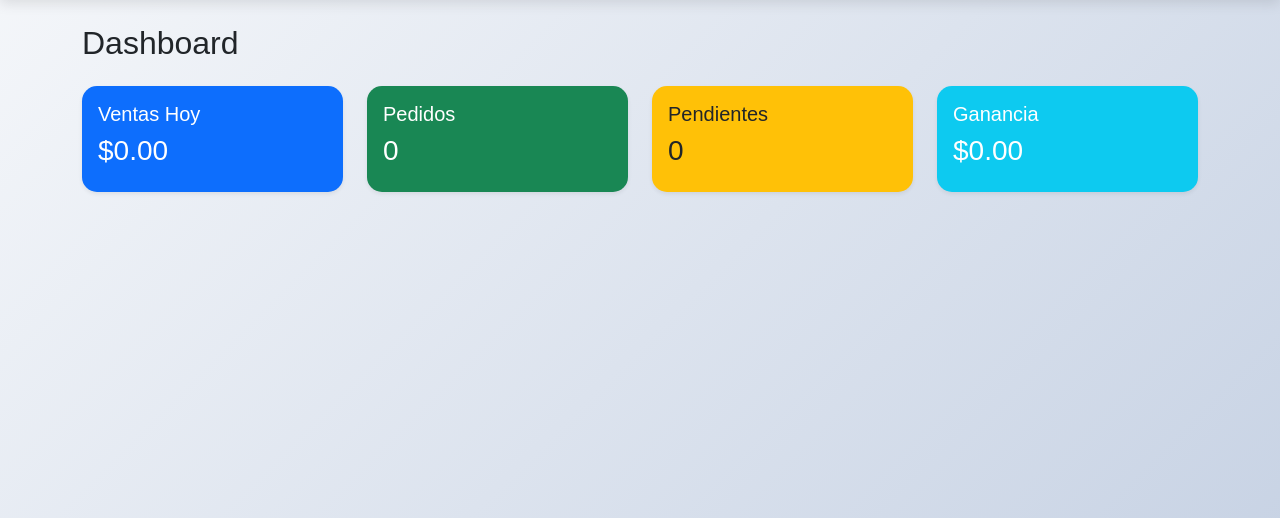
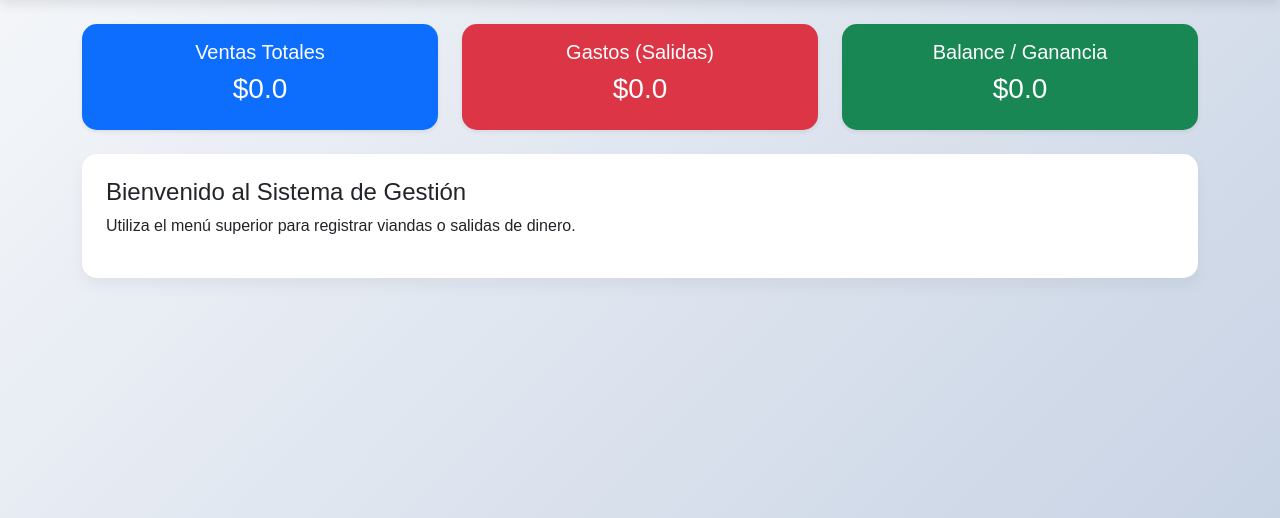
Before and after one commit to matiassoaresdelima-ctrl/Comercio, a Flask app: page / in a window 1280 px wide. Shown: the part 56-574 px from the top of the page. Run offline with Flask 3, Linux system fonts and the light colour scheme.

Commit message:
UI: Updated Dashboard to show dynamic financial totals

```diff
--- a/templates/dashboard.html
+++ b/templates/dashboard.html
@@ -1,39 +1,39 @@
 
 {% extends 'base.html' %}
 {% block content %}
-<h2 class='mb-4'>Dashboard</h2>
-<div class='row'>
-    <div class='col-md-3 mb-4'>
+<div class='row mb-4'>
+    <div class='col-md-4'>
         <div class='card bg-primary text-white shadow-sm'>
-            <div class='card-body'>
-                <h5>Ventas Hoy</h5>
-                <h3>$0.00</h3>
+            <div class='card-body text-center'>
+                <h5>Ventas Totales</h5>
+                <h3>${{ total_ventas }}</h3>
             </div>
         </div>
     </div>
-    <div class='col-md-3 mb-4'>
-        <div class='card bg-success text-white shadow-sm'>
-            <div class='card-body'>
-                <h5>Pedidos</h5>
-                <h3>0</h3>
+    <div class='col-md-4'>
+        <div class='card bg-danger text-white shadow-sm'>
+            <div class='card-body text-center'>
+                <h5>Gastos (Salidas)</h5>
+                <h3>${{ total_gastos }}</h3>
             </div>
         </div>
     </div>
-    <div class='col-md-3 mb-4'>
-        <div class='card bg-warning text-dark shadow-sm'>
-            <div class='card-body'>
-                <h5>Pendientes</h5>
-                <h3>0</h3>
-            </div>
-        </div>
-    </div>
-    <div class='col-md-3 mb-4'>
-        <div class='card bg-info text-white shadow-sm'>
-            <div class='card-body'>
-                <h5>Ganancia</h5>
-                <h3>$0.00</h3>
+    <div class='col-md-4'>
+        <div class='card bg-success text-white shadow-sm'>
+            <div class='card-body text-center'>
+                <h5>Balance / Ganancia</h5>
+                <h3>${{ balance }}</h3>
             </div>
         </div>
     </div>
 </div>
+
+<div class='row mt-4'>
+    <div class='col-12'>
+        <div class='card p-4'>
+            <h4>Bienvenido al Sistema de Gestión</h4>
+            <p>Utiliza el menú superior para registrar viandas o salidas de dinero.</p>
+        </div>
+    </div>
+</div>
 {% endblock %}
```
